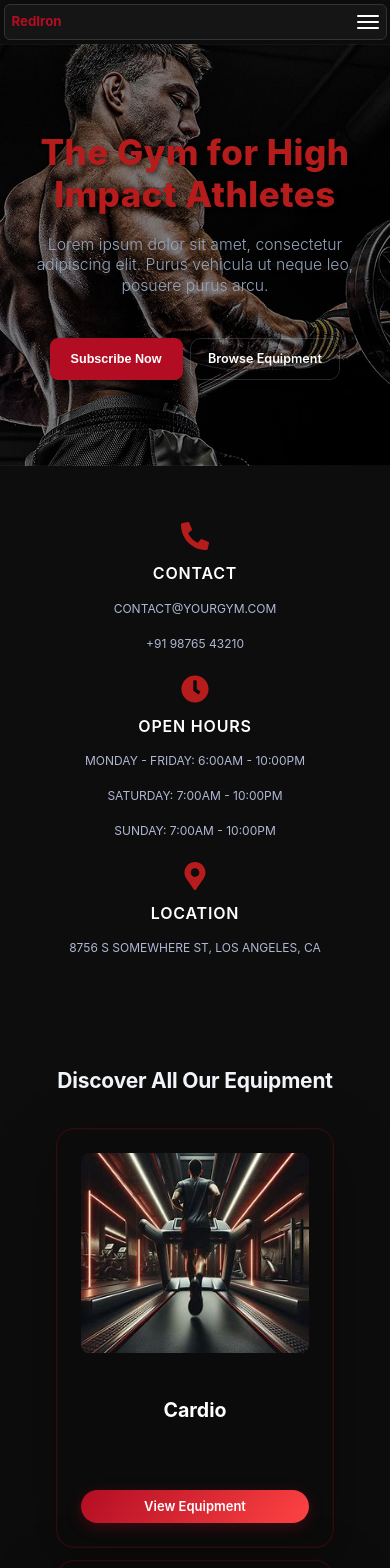
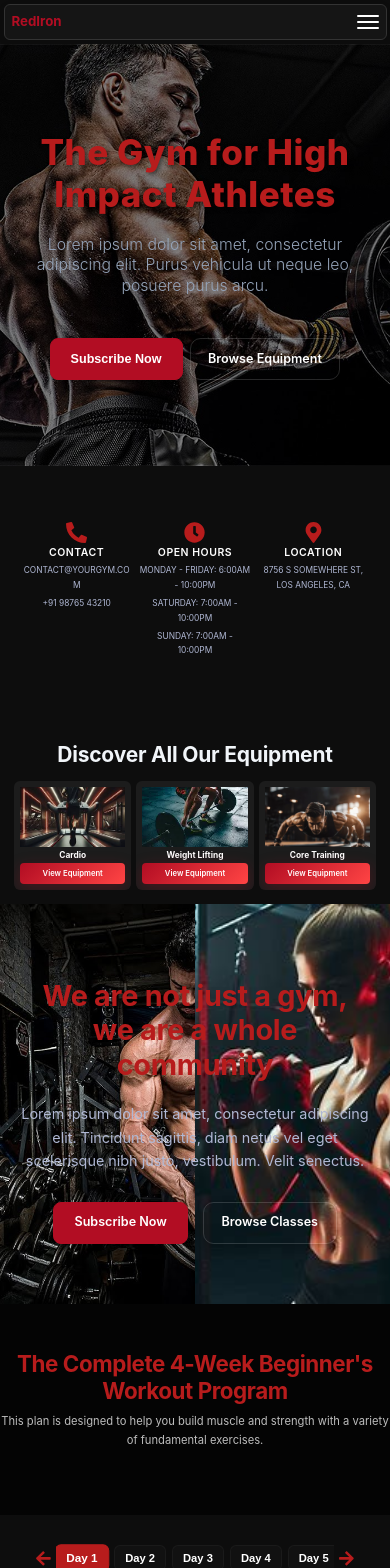
Before and after one commit to vamsi-l4/rediron_frontend, a React (Create React App) app: page / in a window 390 px wide. Shown: the top 1568 px of the page. Built offline with nearby package versions, Linux system fonts and the light colour scheme; no server answers.

Commit message:
mobile responsive

```diff
--- a/src/components/EquipmentCategory.css
+++ b/src/components/EquipmentCategory.css
@@ -61,7 +61,6 @@
    ============================================ */
 .equipment-grid {
   display: grid;
-  grid-template-columns: repeat(4, 1fr);
   gap: 24px;
   width: 100%;
 }
--- a/src/components/EquipmentList.css
+++ b/src/components/EquipmentList.css
@@ -1,14 +1,13 @@
 /* ============================================
    ROOT CONTAINER
    ============================================ */
-.equipment-page {
+.equipment-page1{
   background: #0a0a0a;
   color: #ffffff;
   padding: 0;
   font-family: 'Segoe UI', -apple-system, BlinkMacSystemFont, sans-serif;
-  min-height: 100vh;
   display: flex;
-  flex-direction: column;
+
   align-items: center;
   overflow-x: hidden;
 }
@@ -16,12 +15,12 @@
 /* ============================================
    UNIFIED EQUIPMENT SECTION
    ============================================ */
-.equipment-section {
+.equipment-section1 {
   width: 100%;
   height: 100vh;
   display: flex;
   flex-direction: column;
-  justify-content: space-between;
+
   align-items: center;
   background-size: cover;
   background-position: center;
@@ -30,13 +29,13 @@
   box-sizing: border-box;
 }
 
-.equipment-header {
+.equipment-header1 {
   text-align: center;
   margin-top: 5vh;
   max-width: 700px;
 }
 
-.equipment-title {
+.equipment-title1 {
   font-size: clamp(2.4rem, 5vw, 4rem);
   font-weight: 700;
   color: #ffffff;
@@ -45,7 +44,7 @@
   line-height: 1.05;
 }
 
-.equipment-subtitle {
+.equipment-subtitle1 {
   font-size: 1rem;
   color: #aaaaaa;
   margin: 1.25rem 0 0;
@@ -56,7 +55,7 @@
 /* ============================================
    EQUIPMENT CARDS
    ============================================ */
-.equipment-cards {
+.equipment-cards1 {
   display: grid;
   grid-template-columns: repeat(3, 1fr);
   gap: 30px;
@@ -69,7 +68,7 @@
 /* ============================================
    EQUIPMENT CARD
    ============================================ */
-.equipment-card {
+.equipment-card1 {
   position: relative;
   min-height: 420px;
   border-radius: 18px;
@@ -88,7 +87,7 @@
   padding: 24px;
 }
 
-.equipment-card:hover {
+.equipment-card1:hover {
   transform: translateY(-8px) scale(1.02);
   box-shadow:
     0 0 20px rgba(255, 30, 30, 0.25),
@@ -96,7 +95,7 @@
     inset 0 0 0 1px rgba(255, 30, 30, 0.25);
 }
 
-.equipment-card-bg {
+.equipment-card-bg1 {
   position: absolute;
   inset: 0;
   background-color: transparent;
@@ -106,7 +105,7 @@
   z-index: 0;
 }
 
-.equipment-card-bg::before {
+.equipment-card-bg1::before {
   content: '';
   position: absolute;
   inset: 0;
@@ -118,7 +117,7 @@
   z-index: 1;
 }
 
-.equipment-card-content {
+.equipment-card-content1 {
   position: relative;
   z-index: 2;
   width: 100%;
@@ -131,20 +130,20 @@
   box-sizing: border-box;
 }
 
-.equipment-card-top {
+.equipment-card-top1 {
   display: flex;
   justify-content: center;
   align-items: center;
   margin-top: 20px;
 }
 
-.equipment-card-icon {
+.equipment-card-icon1 {
   color: #ff1e1e;
   font-size: 28px;
   filter: drop-shadow(0 0 8px rgba(255, 30, 30, 0.8));
 }
 
-.equipment-card-bottom {
+.equipment-card-bottom1 {
   display: flex;
   flex-direction: column;
   align-items: center;
@@ -153,7 +152,7 @@
   margin-bottom: 20px;
 }
 
-.equipment-card-bottom-title {
+.equipment-card-bottom-title1 {
   color: #ffffff;
   margin: 0;
   letter-spacing: 0.02em;
@@ -163,19 +162,19 @@
   text-decoration: none;
 }
 
-.equipment-card-bottom-title:hover {
+.equipment-card-bottom-title1:hover {
   text-decoration: none;
   cursor: default;
 }
 
-.equipment-card-bottom-copy {
+.equipment-card-bottom-copy1 {
   color: #aaaaaa;
   margin: 0;
   line-height: 1.7;
   max-width: 280px;
 }
 
-.equipment-card-button {
+.equipment-card-button1 {
   background: linear-gradient(135deg, #ff1e1e 0%, #b30000 100%);
   color: #ffffff;
   padding: 12px 24px;
@@ -190,7 +189,7 @@
   transition: transform 0.3s ease, box-shadow 0.3s ease;
 }
 
-.equipment-card-button:hover {
+.equipment-card-button1 :hover {
   transform: scale(1.05);
   box-shadow: 0 0 18px rgba(255, 30, 30, 0.85);
 }
@@ -199,93 +198,129 @@
    RESPONSIVE GRID
    ============================================ */
 @media (max-width: 1100px) {
-  .equipment-cards {
-    grid-template-columns: repeat(2, 1fr);
-    gap: 30px;
+  .equipment-cards1 {
+    grid-template-columns: repeat(3, 1fr);
+    gap: 20px;
     max-width: 1100px;
     padding: 0 20px;
     margin-bottom: 40px;
   }
 
-  .equipment-card {
-    height: 440px;
+  .equipment-card1 {
+    min-height: 380px;
+    padding: 16px;
   }
 }
 
 @media (max-width: 760px) {
-  .equipment-cards {
-    grid-template-columns: 1fr;
-    gap: 30px;
-    max-width: 660px;
-    padding: 0 18px;
+  .equipment-cards1 {
+    grid-template-columns: repeat(3, 1fr);
+    gap: 15px;
+    max-width: 100%;
+    padding: 0 12px;
     margin-bottom: 40px;
   }
 
-  .equipment-card {
-    height: 380px;
+  .equipment-card1 {
+    min-height: 280px;
+    padding: 12px;
   }
 
-  .equipment-card-content {
-    padding: 18px 20px;
+  .equipment-card-content1 {
+    padding: 12px 10px;
   }
 
-  .equipment-card-title {
-    font-size: 1.5rem;
+  .equipment-card-icon1 {
+    font-size: 24px;
   }
 
-  .equipment-card-bottom-title {
-    font-size: 1.05rem;
+  .equipment-card-bottom-title1 {
+    font-size: 1rem;
   }
 
-  .equipment-card-description,
-  .equipment-card-bottom-copy {
+  .equipment-card-bottom-copy1 {
     max-width: 100%;
-    font-size: 0.95rem;
+    font-size: 0.8rem;
+    line-height: 1.4;
+  }
+
+  .equipment-card-button1 {
+    padding: 10px 16px;
+    font-size: 0.85rem;
   }
 }
 
 @media (max-width: 480px) {
-  .equipment-section {
-    height: 100vh;
-    padding: 40px 16px;
+  .equipment-section1 {
+    height: auto;
+    min-height: auto;
+    padding: 30px 10px;
   }
 
-  .equipment-header {
-    margin-top: 10vh;
+  .equipment-header1 {
+    margin-top: 2vh;
   }
 
-  .equipment-title {
-    font-size: 2.1rem;
+  .equipment-title1 {
+    font-size: 1.8rem;
   }
 
-  .equipment-subtitle {
-    font-size: 0.95rem;
+  .equipment-subtitle1 {
+    font-size: 0.85rem;
   }
 
-  .equipment-cards {
-    padding: 0 14px;
-    margin-bottom: 40px;
+  .equipment-cards1 {
+    grid-template-columns: repeat(3, 1fr);
+    gap: 8px;
+    padding: 0 5px;
+    margin-bottom: 20px;
   }
 
-  .equipment-card {
-    height: 340px;
+  .equipment-card1 {
+    min-height: 160px;
+    padding: 8px;
   }
 
-  .equipment-card-content {
-    padding: 16px 18px;
+  .equipment-card-content1 {
+    padding: 8px;
   }
 
-  .equipment-card-button {
-    padding: 12px 22px;
-    font-size: 0.9rem;
+  .equipment-card-top1 {
+    margin-top: 5px;
+  }
+
+  .equipment-card-icon1 {
+    font-size: 20px;
+  }
+
+  .equipment-card-bottom1 {
+    gap: 8px;
+    margin-bottom: 10px;
+  }
+
+  .equipment-card-bottom-title1 {
+    font-size: 0.65rem;
+  }
+
+  .equipment-card-bottom-copy1 {
+    font-size: 0.55rem;
+    line-height: 1.2;
+  }
+
+  .equipment-card-button1 {
+    padding: 6px 4px;
+    font-size: 0.55rem;
+    width: 100%;
+    box-sizing: border-box;
+    white-space: normal;
   }
 }
 
 /* ============================================
    TEXT UTILITY
    ============================================ */
-.equipment-subtitle,
-.equipment-card-description,
-.equipment-card-bottom-copy {
+.equipment-subtitle1,
+.equipment-card-description1,
+.equipment-card-bottom-copy1 {
   color: #aaaaaa;
 }
--- a/src/components/Homepage.css
+++ b/src/components/Homepage.css
@@ -263,7 +263,7 @@
 
 @media (max-width: 480px) {
   .equipment-section {
-    padding: 1rem 0.75rem;
+    padding: 1rem 0.75rem 0.5rem;
   }
 }
 
@@ -306,19 +306,34 @@
   margin-top: 2rem;
 }
 
+/* Mobile: reduce unintended vertical gap before next section */
+@media (max-width: 480px) {
+  .equipment-grid {
+    margin-bottom: 0 !important;
+    padding-bottom: 0 !important;
+  }
+
+  .equipment-card {
+    margin-bottom: 0 !important;
+  }
+}
+
+
 @media (max-width: 768px) {
   .equipment-grid {
-    grid-template-columns: repeat(2, 1fr);
-    gap: 1.5rem;
+    grid-template-columns: repeat(3, 1fr);
+    gap: 1rem;
+    padding: 0 1rem;
     margin-top: 1.25rem;
   }
 }
 
 @media (max-width: 480px) {
   .equipment-grid {
-    grid-template-columns: 1fr;
-    gap: 1rem;
-    margin-top: 1rem;
+    grid-template-columns: repeat(3, 1fr) !important;
+    gap: 0.35rem !important;
+    padding: 0 0.25rem !important;
+    margin-top: -0.5rem !important;
   }
 }
 
@@ -332,20 +347,24 @@
   flex-direction: column;
   justify-content: space-between;
   height: 100%;
+  min-width: 0;
+  overflow: hidden;
   transition: all 0.3s ease;
 }
 
 @media (max-width: 768px) {
   .equipment-card {
-    padding: var(--spacing-base);
-    border-radius: var(--radius-lg);
+    padding: 12px;
+    border-radius: 12px;
   }
 }
 
 @media (max-width: 480px) {
-  .equipment-card {
-    padding: var(--spacing-sm);
-    border-radius: var(--radius-lg);
+  .equipment-grid .equipment-card {
+    padding: 6px !important;
+    border-radius: 6px !important;
+    min-height: 85px !important;
+    height: auto !important;
   }
 }
 
@@ -414,30 +433,12 @@
   transform: translateX(2px);
 }
 
-.equipment-card img {
-  width: 100%;
-  height: 200px;
-  object-fit: cover;
-  border-radius: 8px;
-  flex-shrink: 0;
-}
-
 h3 {
   text-decoration: none !important;
 }
 
 .equipment-section h3:hover {
   text-decoration: none !important;
-}
-
-.card-link {
-  color: white !important;
-  text-decoration: none !important;
-}
-
-.card-link:hover {
-  text-decoration: none !important;
-  color: white !important;
 }
 
 .equipment-title,
@@ -472,13 +473,71 @@ h3 {
 }
 
 .card-link:hover {
-  text-decoration: none;
-}
-
-.card-link:hover {
   transform: translateY(-2px);
   box-shadow: 0 6px 20px rgba(178, 13, 35, 0.4);
   background: linear-gradient(135deg, #ff4444 0%, #ff6666 100%);
+}
+
+@media (max-width: 768px) {
+  .equipment-image-wrapper {
+    height: 120px;
+    margin-bottom: 0.75rem;
+  }
+  .equipment-name {
+    font-size: 1.1rem;
+  }
+  .equipment-description {
+    font-size: 0.8rem;
+  }
+}
+
+@media (max-width: 480px) {
+  .equipment-grid .equipment-image-wrapper,
+  .equipment-grid .equipment-image,
+  .equipment-grid .equipment-card img {
+    height: 60px !important;
+    min-height: 60px !important;
+    width: 100% !important;
+    margin-bottom: 0.25rem !important;
+    object-fit: cover !important;
+  }
+  .equipment-grid .equipment-content {
+    gap: 0.15rem !important;
+    display: flex !important;
+    flex-direction: column !important;
+    flex-grow: 1 !important;
+    justify-content: space-between !important;
+  }
+  .equipment-grid .equipment-name,
+  .equipment-grid .equipment-title,
+  .equipment-grid .equipment-title-text {
+    font-size: 0.6rem !important;
+    margin: 0 !important;
+    line-height: 1.1 !important;
+    word-wrap: break-word !important;
+    white-space: normal !important;
+  }
+  .equipment-grid .equipment-description {
+    display: none !important;
+  }
+  .equipment-grid .view-details-link,
+  .equipment-grid .card-link {
+    font-size: 0.55rem !important;
+    padding: 0.35rem 0.1rem !important;
+    margin-top: 0.2rem !important;
+    border-radius: 4px !important;
+    display: block !important;
+    width: 100% !important;
+    text-align: center !important;
+    box-sizing: border-box !important;
+    white-space: nowrap !important;
+    overflow: hidden !important;
+    text-overflow: ellipsis !important;
+  }
+  .equipment-grid .view-details-link svg,
+  .equipment-grid .card-link svg {
+    display: none !important;
+  }
 }
 
 /* Centered Button */
@@ -492,26 +551,10 @@ h3 {
   text-decoration: none;
 }
 
-.card-link {
-  color: var(--accent);
-  text-decoration: none;
-  display: inline-block;
-  margin-top: var(--spacing-base);
-  font-weight: var(--font-weight-semibold);
-  transition: all var(--duration-normal);
-  font-size: var(--font-size-sm);
-}
-
-.card-link:hover {
-  color: var(--accent-light);
-  transform: translateX(2px);
-}
-
-/* Center Button */
-.center-btn {
-  display: flex;
-  justify-content: center;
-  margin-top: var(--spacing-2xl);
+@media (max-width: 480px) {
+  .center-btn {
+    margin-top: 1rem;
+  }
 }
 /* About Section with Two Background Images */
 .about-section-with-bg {
@@ -625,6 +668,7 @@ h3 {
 @media (max-width: 480px) {
   .about-section-with-bg {
     height: 400px;
+    margin-top: 0.5rem;
   }
   .about-section-with-bg .section-title {
     font-size: 1.8em;
@@ -836,6 +880,51 @@ h3 {
   color: var(--accent);
   font-size: 1.5rem;
 }
+
+@media (max-width: 768px) {
+  .trainer-grid {
+    grid-template-columns: repeat(3, 1fr);
+    gap: 1rem;
+    padding: 0 1rem;
+  }
+}
+
+@media (max-width: 480px) {
+  .trainer-grid {
+    grid-template-columns: repeat(3, 1fr) !important;
+    gap: 0.35rem !important;
+    padding: 0 0.25rem !important;
+  }
+
+  .trainer-card {
+    padding: 6px !important;
+    border-radius: 6px !important;
+  }
+
+  .trainer-card img {
+    width: 100% !important;
+    object-fit: cover !important;
+    border-radius: 4px !important;
+  }
+
+  .trainer-card h3 {
+    font-size: 0.6rem !important;
+    margin: 0.25rem 0 0 !important;
+    line-height: 1.1 !important;
+  }
+
+  .trainer-card p {
+    font-size: 0.5rem !important;
+    margin: 0.15rem 0 0 !important;
+  }
+
+  .plus-icon {
+    font-size: 0.8rem !important;
+    top: 4px !important;
+    right: 4px !important;
+  }
+}
+
 /* Contact Info Section - Clean & Minimal */
 .contact-info-section {
   background: var(--bg);
@@ -860,17 +949,17 @@ h3 {
 
 @media (max-width: 768px) {
   .contact-info-container {
-    grid-template-columns: repeat(2, 1fr);
-    gap: var(--spacing-2xl);
-    padding: 0 var(--spacing-base);
+    grid-template-columns: repeat(3, 1fr);
+    gap: 1rem;
+    padding: 0 1rem;
   }
 }
 
 @media (max-width: 480px) {
   .contact-info-container {
-    grid-template-columns: 1fr;
-    gap: var(--spacing-lg);
-    padding: 0 var(--spacing-sm);
+    grid-template-columns: repeat(3, 1fr);
+    gap: 0.5rem;
+    padding: 0 0.5rem;
   }
 }
 
@@ -911,16 +1000,21 @@ h3 {
 }
 
 @media (max-width: 480px) {
+  .info-column {
+    gap: 0.25rem;
+  }
+
   .info-icon {
-    font-size: 2rem;
+    font-size: 1.5rem;
   }
 
   .info-title {
-    font-size: var(--font-size-base);
+    font-size: 0.75rem;
   }
 
   .info-detail {
-    font-size: var(--font-size-xs);
+    font-size: 0.6rem;
+    word-break: break-word;
   }
 }
 
```
Also changed, not shown: src/components/EquipmentList.jsx (+15 -15 lines).
